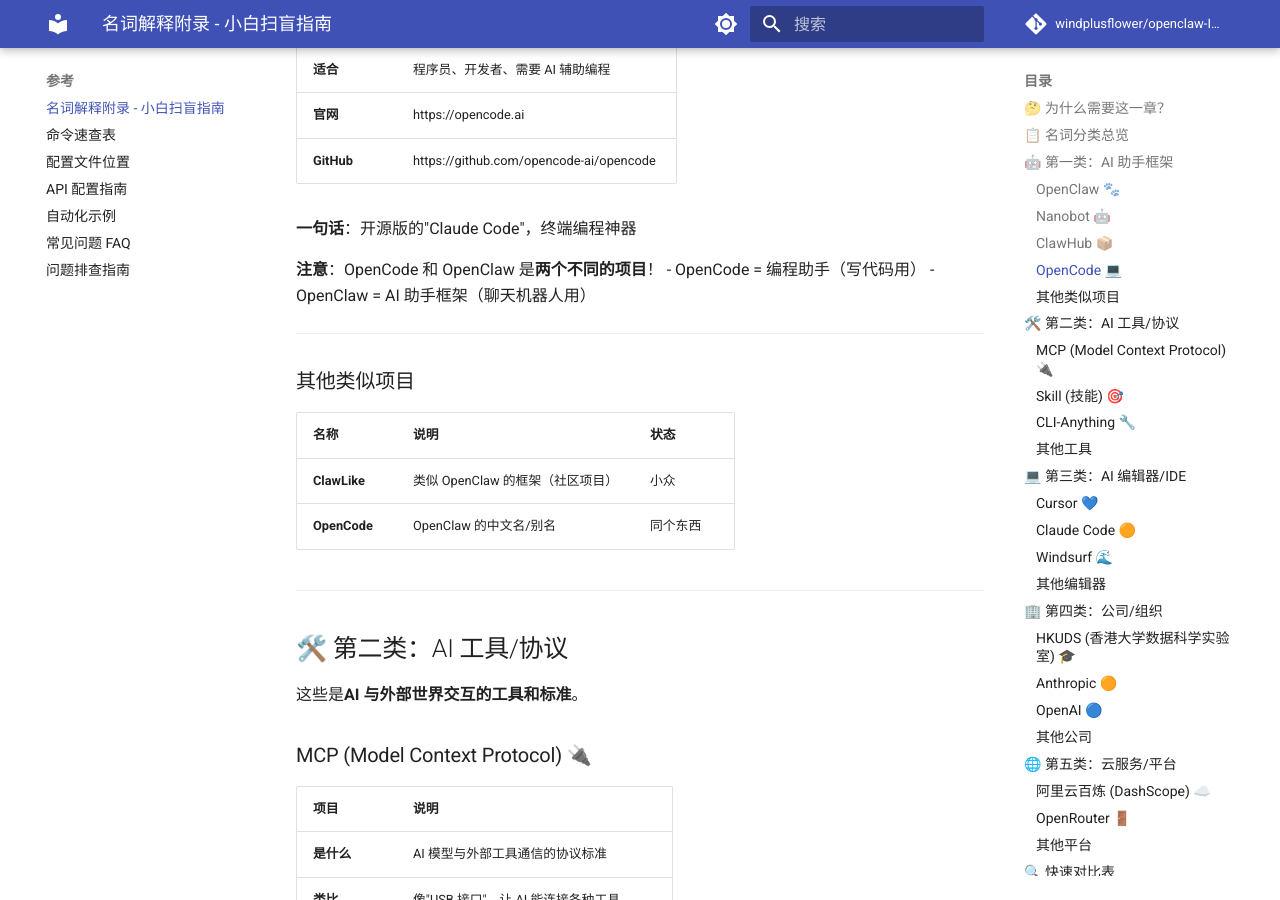
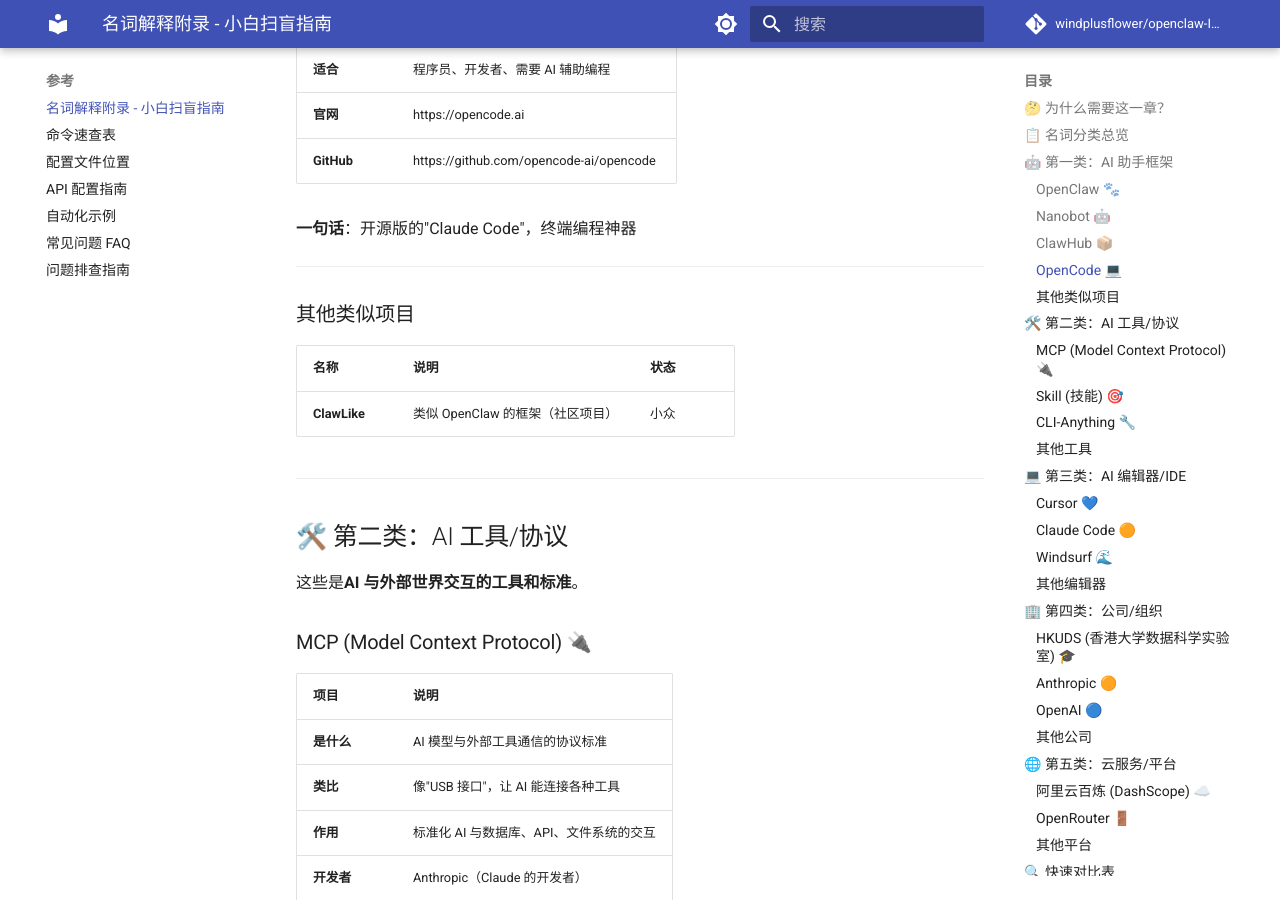
Before and after one commit to windplusflower/openclaw-Intro, an MkDocs documentation site: the page built from docs/03-reference/01-glossary.md, in a window 1280 px wide and 900 px high, scrolled down 2825 px. Built offline with MkDocs 1.6.1 and Material for MkDocs 9.7.7, drawn with Linux system fonts in a browser that asks for light colours; comment, search, counter and statistics services are not loaded.

Commit message:
docs: 彻底删除 OpenCode 和 OpenClaw 的多余说明
- 删除 OpenCode 条目下的'注意'（画蛇添足）
- 删除'其他类似项目'中错误的 OpenCode 条目（之前写的是别名）
- 保持简洁，正常介绍即可

```diff
--- a/docs/03-reference/01-glossary.md
+++ b/docs/03-reference/01-glossary.md
@@ -93,10 +93,6 @@ AI 领域有太多相似的名词，小白很容易懵逼：
 
 **一句话**：开源版的"Claude Code"，终端编程神器
 
-**注意**：OpenCode 和 OpenClaw 是**两个不同的项目**！
-- OpenCode = 编程助手（写代码用）
-- OpenClaw = AI 助手框架（聊天机器人用）
-
 ---
 
 ### 其他类似项目
@@ -104,7 +100,6 @@ AI 领域有太多相似的名词，小白很容易懵逼：
 | 名称 | 说明 | 状态 |
 |------|------|------|
 | **ClawLike** | 类似 OpenClaw 的框架（社区项目） | 小众 |
-| **OpenCode** | OpenClaw 的中文名/别名 | 同个东西 |
 
 ---
 
```
